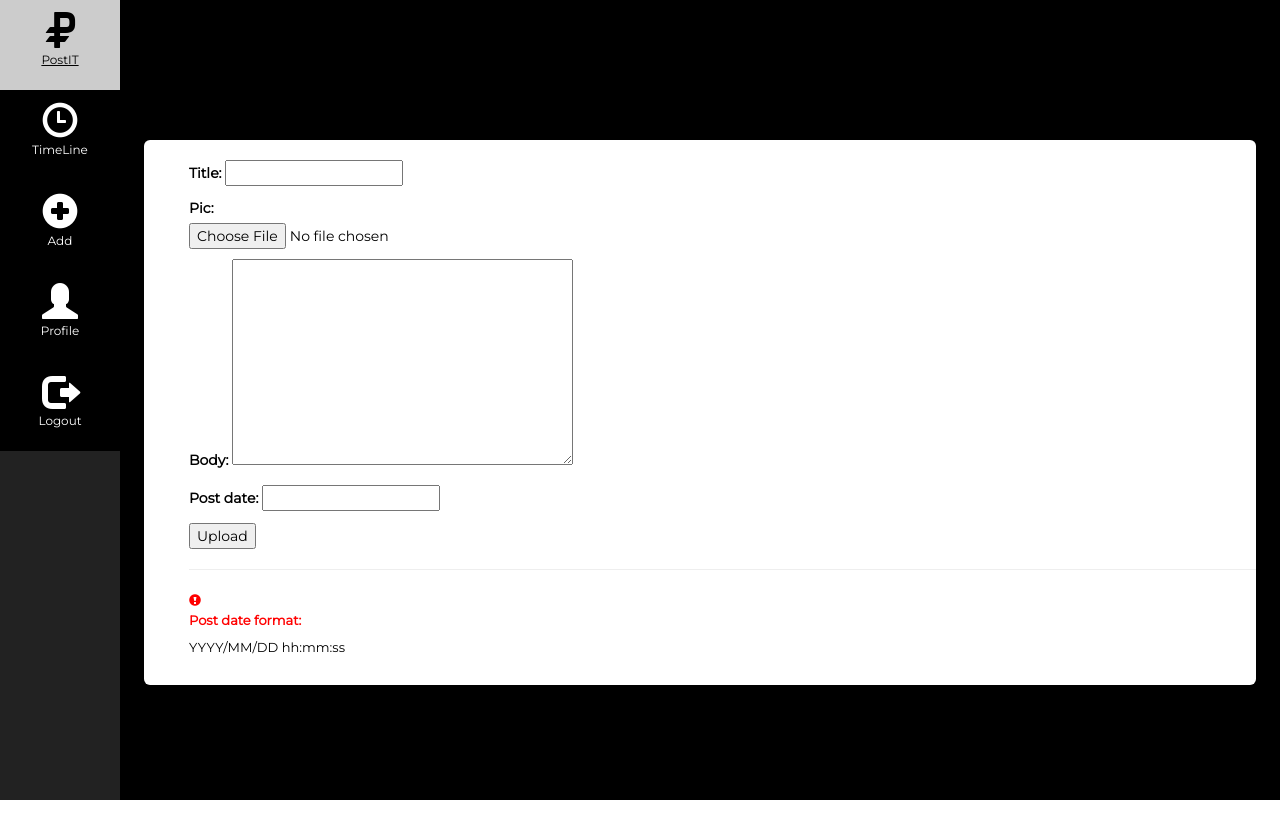
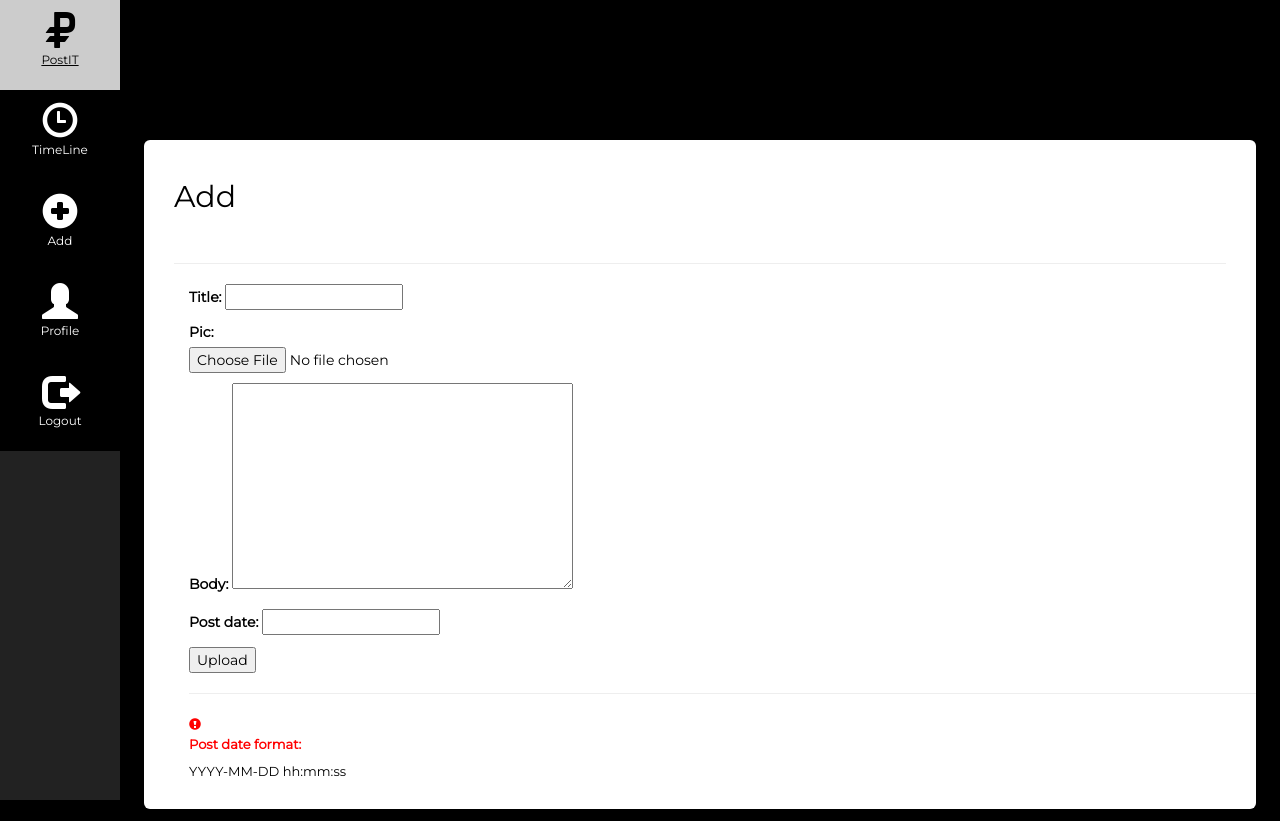
Before and after one commit to Georgi2313/PostIT, a Django app: page /add/ in a window 1280 px wide. Before the commit the page ends 800 px from the top, so only its background shows below. Run offline with Django 3.2, Linux system fonts and the light colour scheme; the visitor is signed in with stand-in values (Sample User, id 1); some libraries are stand-ins or nearby versions.

Commit message:
bugfixes: signup(/add/home),UI

```diff
--- a/webapp/templates/webapp/add.html
+++ b/webapp/templates/webapp/add.html
@@ -3,6 +3,8 @@
 {% block content %}
 
 <div class="content">
+        <h2>Add</h2>
+        <br><hr>
     <div class="container">
         <form method = "post" enctype="multipart/form-data">
             {% csrf_token %}
@@ -13,7 +15,7 @@
         <b style="color:red"><i class="glyphicon glyphicon-exclamation-sign w3-small"></i>
             <font size=2><strong><br>Post date format:</strong></font>
         </b>
-        <h5><font size=2>YYYY/MM/DD hh:mm:ss</font></h5>
+        <h5><font size=2>YYYY-MM-DD hh:mm:ss</font></h5>
 
     </div>
 </div>
--- a/webapp/urls.py
+++ b/webapp/urls.py
@@ -32,6 +32,7 @@ urlpatterns = [
     path('edit-post/<int:pk>/', views.edit_post, name='edit_post'),
     path('delete-post/<int:pk>/',views.delete_post, name='delete_post'),
     path('home/',views.home,name='home'),
+    path('add/home/',views.home,name='home'),
     path('add/', views.add, name = 'add'),
     path('success/', views.success, name = 'success'),
     path('post_to_fb/',views.post_to_fb, name = 'post_to_fb'),
--- a/webapp/views.py
+++ b/webapp/views.py
@@ -124,7 +124,7 @@ def home(request):
 def past(request):
     if request.method == 'GET':
         posts_before = Posts.objects.filter(author = request.user,post_date__range=["2018-01-31",timezone.now()]).order_by('-post_date')
-        posts_after = Posts.objects.filter(author = request.user,post_date__range=[timezone.now(), "2020-01-31"]).order_by('post_date')
+        posts_after = Posts.objects.filter(author = request.user,post_date__range=[timezone.now(), "2020-01-31"]).order_by('-post_date')
         return render(request,'webapp/past.html',{'posts_before':posts_before, 'posts_after':posts_after})
 
 @login_required
```
